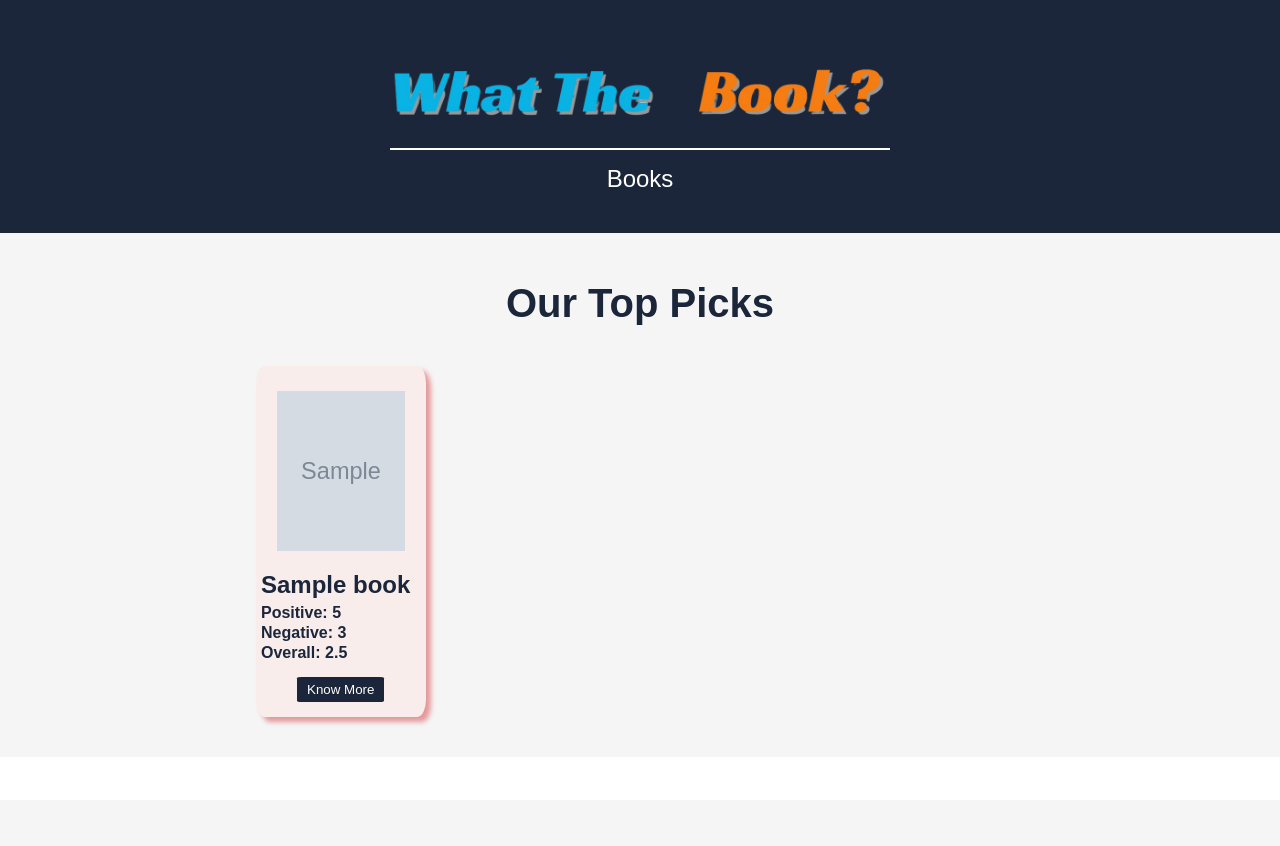
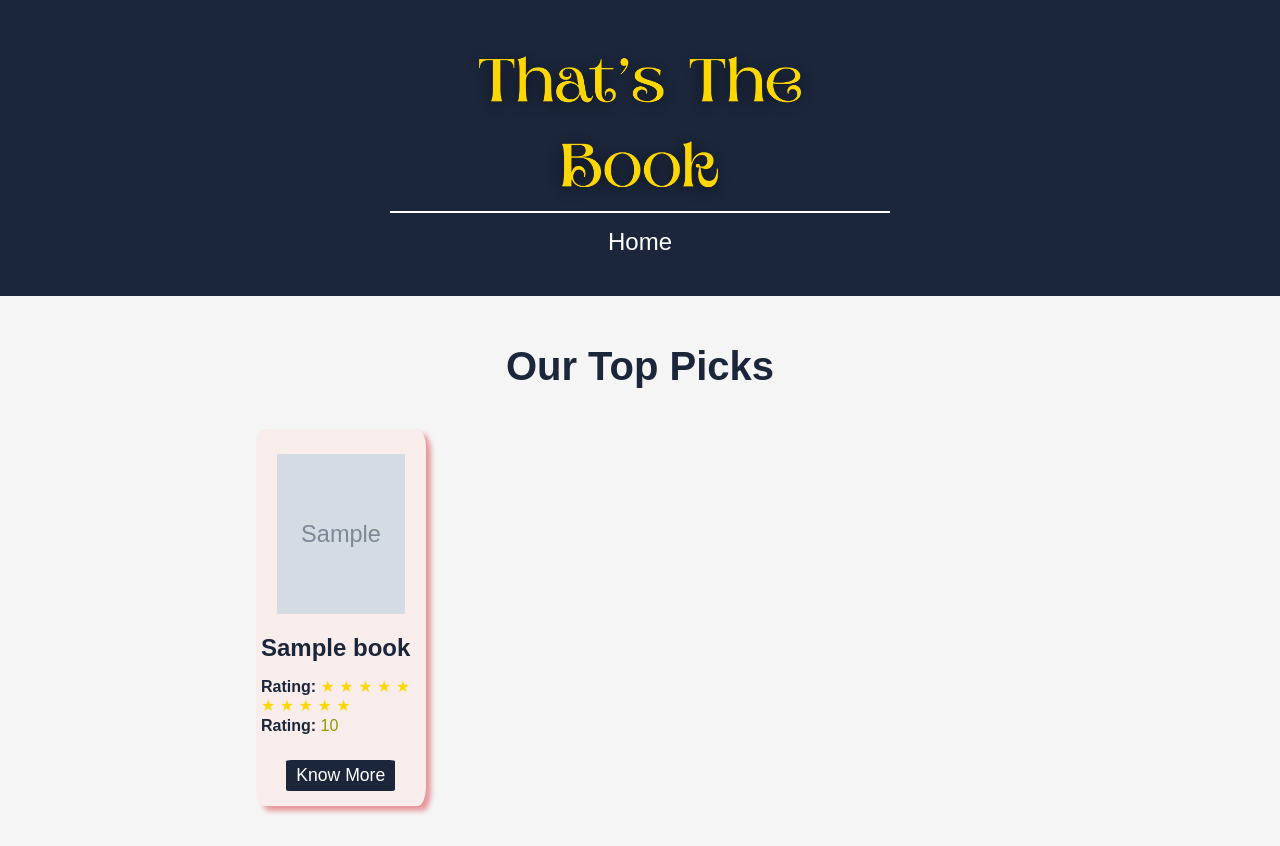
Before and after one commit to MohammedRazee/CIRMS, a Flask app: page / in a window 1280 px wide. Before the commit the page ends 725 px from the top, so only its background shows below. Run offline with Flask 3, Linux system fonts and the light colour scheme; grey boxes marked "Sample" are stand-in pictures; a database or web service that is not in the repository returns one stand-in record (values such as "Sample title").

Commit message:
Logo and ratings

```diff
--- a/static/css/home.css
+++ b/static/css/home.css
@@ -33,6 +33,7 @@
     background-color: #F8EDEB;
     box-shadow: 5px 5px 5px #E5989B;
     border-radius: 5%;
+
 }
 
 
@@ -44,6 +45,7 @@
     width: auto;
     height: 200px;
     background-color: #F8EDEB;
+
 }
 
 .image > img {
@@ -55,7 +57,7 @@
 .desc {
     display: flex;
     flex-flow: column nowrap;
-    gap: 5px;
+    gap: 15px;
 }
 
 .desc > .review {
@@ -71,6 +73,7 @@
 
 .desc > a > button {
     cursor: pointer;
+    font-size: 1.1em;
     padding: 5px 10px;
     background-color: #1B263B;
     color: white;
@@ -80,6 +83,6 @@
 }
 
 .desc > a > button:hover {
-    transform: scale(1.1);
+    transform: scale(0.9);
     background-color: brown;
 }
--- a/static/css/main.css
+++ b/static/css/main.css
@@ -45,3 +45,17 @@ li > a:hover {
     width: 100%;
     height: 100%;
 }
+
+.filled {
+    color: #ffd700;
+}
+
+.half-filled {
+    color: gold;
+    background: linear-gradient(to right, gold 50%, gray 50%);
+    background-clip: text;
+    -webkit-background-clip: text;
+    -webkit-text-fill-color: transparent;
+    color: transparent;
+    display: inline-block;
+}
--- a/templates/base.html
+++ b/templates/base.html
@@ -10,11 +10,11 @@
 <body>
     <header>
         <div class="logo">
-            <img src="{{ url_for('static', filename='images/logo-bg.png') }}" alt="Book Image">
+            <img src="{{ url_for('static', filename='images/logo.png') }}" alt="Book Image">
         </div>
 
         <nav>
-            <li><a href="{{ url_for('home.home')}}">Books</a></li>
+            <li><a href="{{ url_for('home.home')}}">Home</a></li>
             <!-- <li><a href="books.html">Leave a Review</a></li> -->
 
         </nav>
--- a/templates/books.html
+++ b/templates/books.html
@@ -7,9 +7,24 @@
         <div class="desc">
             <h2>{{book.name}}</h2>
             <div class="review">
-                <h4>Positive: <span>5</span></h4>
-                <h4>Negative: <span>3</span></h4>
-                <h4>Overall: <span>2.5</span></h4>
+                <p><strong>Rating:</strong>
+                {% set full_stars = book.score | int %}
+                {% set has_half = (book.score - full_stars) > 0 %}
+                {% set empty_stars = (4 - full_stars) if has_half else (5 - full_stars) %}
+
+                {% for _ in range(full_stars) %}
+                    <span class="filled">&#9733;</span>
+                {% endfor %}
+
+                {% if has_half %}
+                    <span class="half-filled">&#9733;</span>
+                {% endif %}
+
+                {% for _ in range(empty_stars) %}
+                    <span>&#9733;</span>
+                {% endfor %}
+                </p>
+                <p><strong>Rating: </strong> <span style="font-weight: lighter; color: rgb(150, 150, 0);">{{ book.score }}</span></p>
             </div>
             <a href="{{ url_for('book.book', book_id=book._id ) }}"><button>Know More</button></a>
         </div>
```
Also changed, not shown: static/css/product.css (+4 -12 lines), templates/book.html (+6 -14 lines), static/images/logo.png.
